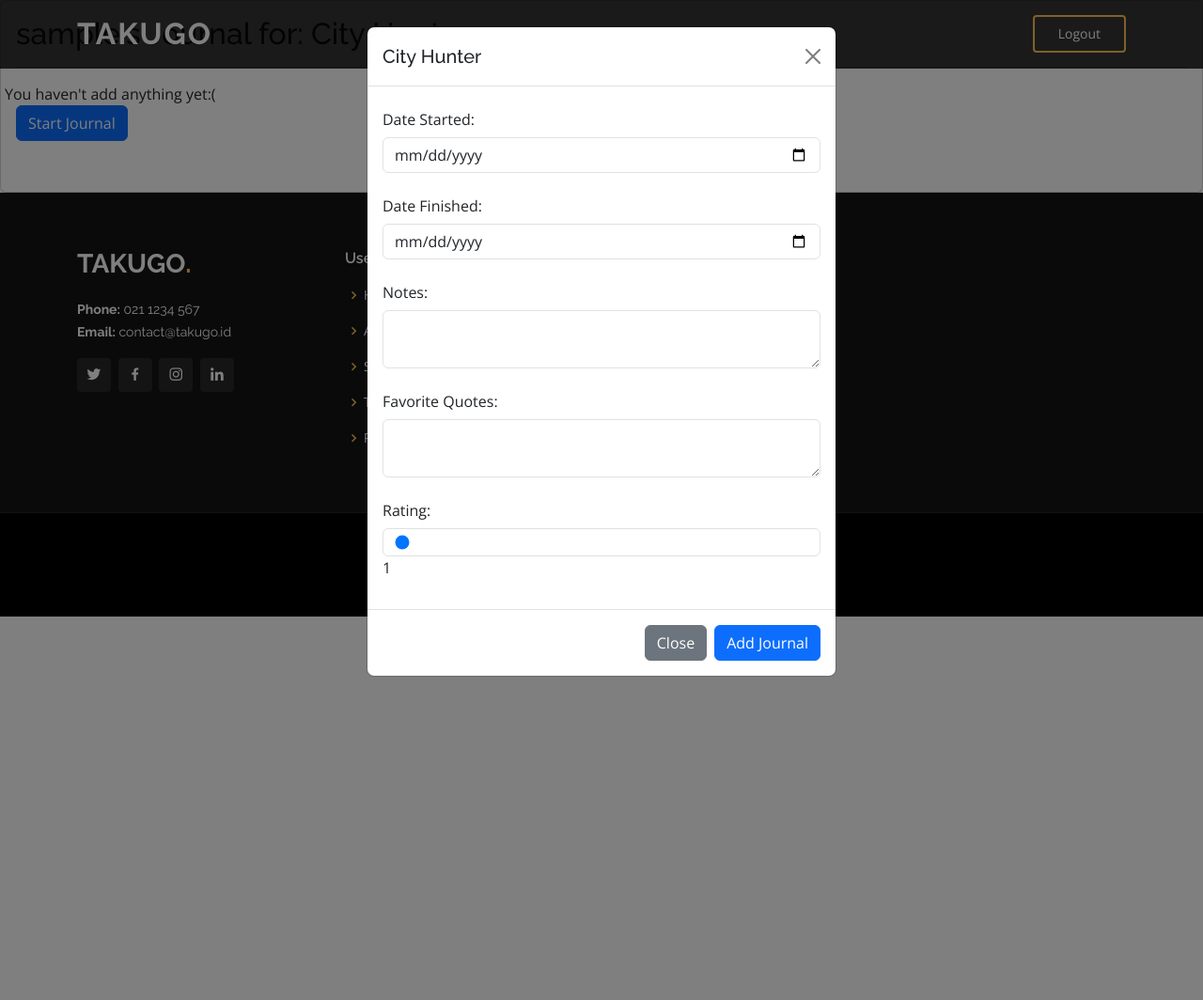
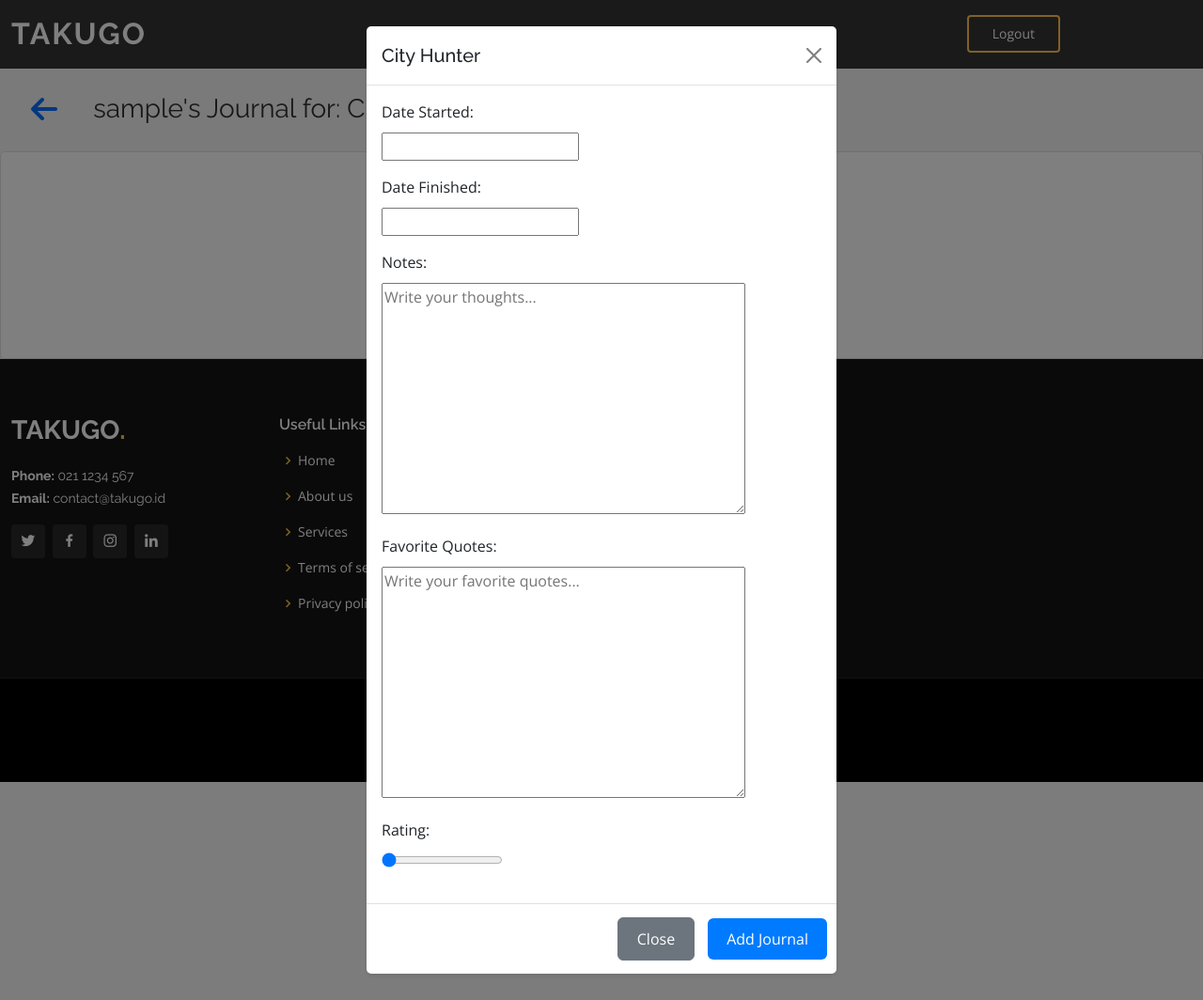
Before and after one commit to PBP-C04/Takugo, a Django app: page /journal/show_journal/1/ in a window 1280 px wide, after a click on "✏️Start Journal". Shown: the whole page at 94% size. Run offline with Django 4.2, Linux system fonts and the light colour scheme; the visitor is signed in with stand-in values (Sample User, id 1); data comes from the database, SQL or seed files in the repository; data that the repository does not hold is empty; some libraries are stand-ins or nearby versions.

Commit message:
styling: journal.html and my_journal.html

```diff
--- a/journal/templates/my_journal.html
+++ b/journal/templates/my_journal.html
@@ -5,10 +5,22 @@
 {% endblock meta %}
 
 {% block content %}
+<main id="main">
+    <section class="breadcrumbs">
+        <div class="container">
+            <div class="d-flex justify-content-between align-items-center">
+                <h2 class="journal-title">
+                    <a href="{% url 'journal:show_main' %}" class="btn btn-link">
+                        <i class="fas fa-arrow-left fa-2x"></i> <!-- Assuming you are using Font Awesome for icons -->
+                    </a>
+                    {{ name }}'s Journal for: {{ book.title }}
+                </h2>
+            </div>
+        </div>
+    </section>
+    <section class="inner-page">
         <div class="card">
             <div class="card-body">
-        <h2>{{ name }}'s Journal for: {{ book.title }}</h2>
-        <hr>
                 <div class="row" id="item-cards"></div>
                 <div class="modal fade" id="exampleModal" tabindex="-1" aria-labelledby="exampleModalLabel" aria-hidden="true">
                     <div class="modal-dialog">
@@ -21,25 +33,24 @@
                                 <form id="form" onsubmit="return false;">
                                     {% csrf_token %}
                                     <div class="mb-3">
-                                <label for="date-started" class="col-form-label">Date Started:</label>
-                                <input type="date" class="form-control" id="date-started" name="date-started"/>
+                                        <p>Date Started:</p>
+                                        <p>{{ book_journal_form.date_started }}</p>
                                     </div>
                                     <div class="mb-3">
-                                <label for="date-finished" class="col-form-label">Date Finished:</label>
-                                <input type="date" class="form-control" id="date-finished" name="date-finished"/>
+                                        <p>Date Finished: </p>
+                                        <p>{{ book_journal_form.date_finished }}</p>
                                     </div>
                                     <div class="mb-3">
-                                <label for="notes" class="col-form-label">Notes:</label>
-                                <textarea class="form-control" id="notes" name="notes" autocomplete="off"></textarea>
+                                        <p>Notes: </p>
+                                        <p>{{ book_journal_form.notes }}</p>
                                     </div>
                                     <div class="mb-3">
-                                <label for="favorite-quotes" class="col-form-label">Favorite Quotes:</label>
-                                <textarea class="form-control" id="favorite-quotes" name="favorite-quotes" autocomplete="off"></textarea>
+                                        <p>Favorite Quotes: </p>
+                                        <p>{{ book_journal_form.favorite_quotes }}</p>
                                     </div>
                                     <div class="mb-3">
-                                <label for="rating" class="col-form-label">Rating:</label>
-                                <input type="range" class="form-control" id="rating" name="rating" min="1" max="5" value="1">
-                                <output for="rating" id="ratingValue" style="text-align: center;">1</output>
+                                        <p>Rating: </p>
+                                        <p>{{ book_journal_form.rating }}</p>
                                     </div>
                                 </form>
                             </div>
@@ -86,11 +97,13 @@
                     </div>
                 </div>
                 <div class="text-center">
-            <button type="button" class="btn btn-primary" data-bs-toggle="modal" data-bs-target="#exampleModal" id="start-journal-button">Start Journal</button>
-            <button type="button" class="btn btn-danger" id="delete-journal-button" onclick="deleteJournal()">Delete Journal</button>
+                    <button type="button" class="btn btn-primary" data-bs-toggle="modal" data-bs-target="#exampleModal" id="start-journal-button">✏️Start Journal</button>
+                    <button type="button" class="btn btn-danger" id="delete-journal-button" onclick="deleteJournal()">🗑️Delete Journal</button>
                 </div>
             </div>
         </div>
+    </section>
+</main>
 
 <script>
     var id="{{ book.pk }}";
@@ -119,18 +132,30 @@
 
         const journals = await getJournal();
         if (journals.length === 0) {
-            container.innerHTML = "You haven't add anything yet:("
+            container.innerHTML = `<div class="no-entry"> You haven't add anything yet:( </div>`
         } else {
             journals.forEach(journal => {
             const card = document.createElement("div");
-                card.className = "col-md-4";
             card.innerHTML = `
-                    <div>
-                        <p> Date Started: ${journal.fields.date_started} </p>
-                        <p> Date Finished: ${journal.fields.date_finished} </p>
-                        <p> Notes: ${journal.fields.notes} </p>
-                        <p> Favorite Quotes: ${journal.fields.favorite_quotes} </p>
-                        <p> Rating: ${journal.fields.rating} </p>
+                <div class="journal-body">
+                    <div class="row">
+                        <div class="col-6 date-started">🎎Date Started: ${journal.fields.date_started}</div>
+                        <div class="col-6 date-finished text-right">🎏Date Finished: ${journal.fields.date_finished}</div>
+                    </div>
+                    <br>
+                    <div class="rating" id="starRating">
+                        Rating: <span id="starIcons">${getStarIcons(journal.fields.rating)}</span>
+                    </div>
+                    <br>
+                    <div class="notes">📝Notes
+                        <br>
+                    </div>
+                    <div class="notes-body">${journal.fields.notes}</div>
+                    <br>
+                    <div class="favorite-quotes">🎌Favorite Quotes
+                        <br>
+                    </div>
+                    <div class="favorite-quotes-body">${journal.fields.favorite_quotes}</div>
                 </div>
             `;
             container.appendChild(card);
@@ -168,13 +193,163 @@
     }
     document.getElementById("button_add").onclick = addJournal
 
-    const rangeInput = document.getElementById("rating");
-    const ratingValue = document.getElementById("ratingValue");
+    function getStarIcons(rating) {
+        const starIcon = '★'; // Unicode star character
 
-    rangeInput.addEventListener("input", function() {
-        ratingValue.textContent = this.value;
-    });
+        let starIcons = '';
+        for (let i = 0; i < rating; i++) {
+            starIcons += starIcon;
+        }
+
+        return starIcons;
+    }
 </script>
 <script src="https://code.jquery.com/jquery-3.6.0.min.js"></script>
 <script src="https://stackpath.bootstrapcdn.com/bootstrap/4.5.0/js/bootstrap.min.js"></script>
+<link rel="stylesheet" href="https://cdnjs.cloudflare.com/ajax/libs/font-awesome/6.1.0/css/all.min.css">
+
+<style>
+    .container {
+        margin-left: 0px;
+    }
+
+    .journal-title{
+        text-align: center;
+    }
+
+    .inner-page {
+        padding: 0px;
+    }
+
+    /* Style for the entire page */
+    body {
+    background-color: #f8f9fa;
+    }
+
+    .card {
+    background-color: #fff;
+    border: 1px solid #e0e0e0;
+    border-radius: 5px;
+    padding: 20px;
+    box-shadow: 0 2px 4px rgba(0, 0, 0, 0.1);
+    }
+
+    h2 {
+    font-size: 24px;
+    margin: 0;
+    color: #333;
+    }
+
+    hr {
+    margin: 15px 0;
+    border: 0;
+    border-top: 1px solid #ddd;
+    }
+
+    /* Style for the modal dialog */
+    .modal-content {
+    border: none;
+    box-shadow: 0 2px 4px rgba(0, 0, 0, 0.1);
+    border-radius: 5px;
+    }
+
+    .modal-header h1 {
+    font-size: 24px;
+    margin: 0;
+    }
+
+    .modal-body p {
+    margin: 0;
+    margin-bottom: 10px;
+    }
+
+    .modal-footer {
+    padding: 10px 0;
+    }
+
+    /* Style for buttons */
+    .btn {
+    padding: 10px 20px;
+    margin-right: 10px;
+    }
+
+    .btn-primary {
+    background-color: #007bff;
+    color: #fff;
+    border: none;
+    }
+
+    .btn-primary:hover {
+    background-color: #0056b3;
+    }
+
+    .btn-danger {
+    background-color: #dc3545;
+    color: #fff;
+    border: none;
+    }
+
+    .btn-danger:hover {
+    background-color: #c82333;
+    }
+
+    .col-md-4.card p {
+        margin: 0;
+        margin-bottom: 10px;
+        color: #333;
+    }
+
+    .date-started {
+        color: #007bff; /* Blue color for Date Started */
+        font-weight: bold;
+        margin-bottom: 10px;
+    }
+
+    .date-finished {
+        color: #28a745; /* Green color for Date Finished */
+        font-weight: bold;
+        margin-bottom: 10px;
+        text-align: right;
+    }
+
+    .notes {
+        font-size: x-large;
+        font-weight: bold;
+        color: #333;
+    }
+
+    .favorite-quotes {
+        font-size: x-large;
+        font-weight: bold;
+        color: #333;
+    }
+
+    .favorite-quotes-body {
+        margin-bottom: 50px;
+    }
+
+    .rating {
+        color: #ffc107; /* Yellow color for Rating */
+        font-weight: bold;
+        text-align: center;
+        font-size: larger;
+    }
+
+    .no-entry {
+        text-align: center;
+        font-size: larger;
+        font-weight: bold;
+        margin-bottom: 20px;
+    }
+
+    .journal-body {
+        margin: 0px 40px 0px 35px;
+    }
+
+    #start-journal-button {
+        margin-left: 43%;
+        margin-bottom: 10px;
+    }
+
+</style>
 {% endblock content %}
--- a/journal/views.py
+++ b/journal/views.py
@@ -51,18 +51,20 @@
 @csrf_exempt
 def add_journal(request, id):
     if request.method == 'POST':
-        user = request.user
-        book = Book.objects.get(pk=id)
-        notes = request.POST.get("notes")
-        favorite_quotes = request.POST.get("favorite-quotes")
-        rating = request.POST.get("rating")
-        date_started = request.POST.get("date-started")
-        date_finished = request.POST.get("date-finished")
+        form = BookJournalForm(request.POST)
+        if (form.is_valid()):
+            user = request.user
+            book = Book.objects.get(pk=id)
+            notes = request.POST.get("notes")
+            favorite_quotes = request.POST.get("favorite-quotes")
+            rating = request.POST.get("rating")
+            date_started = request.POST.get("date-started")
+            date_finished = request.POST.get("date-finished")
 
-        new_journal = BookJournal(user=user, book=book, notes=notes, favorite_quotes=favorite_quotes, rating=rating, date_started=date_started, date_finished=date_finished)
-        new_journal.save()
+            new_journal = BookJournal(user=user, book=book, notes=notes, favorite_quotes=favorite_quotes, rating=rating, date_started=date_started, date_finished=date_finished)
+            new_journal.save()
 
-        return HttpResponse(b"CREATED", status=201)
+            return HttpResponse(b"CREATED", status=201)
 
     return HttpResponseNotFound()
 
```
Also changed, not shown: journal/templates/journal.html (+50 -25 lines). Lines whose indentation alone changed are shown as unchanged.
